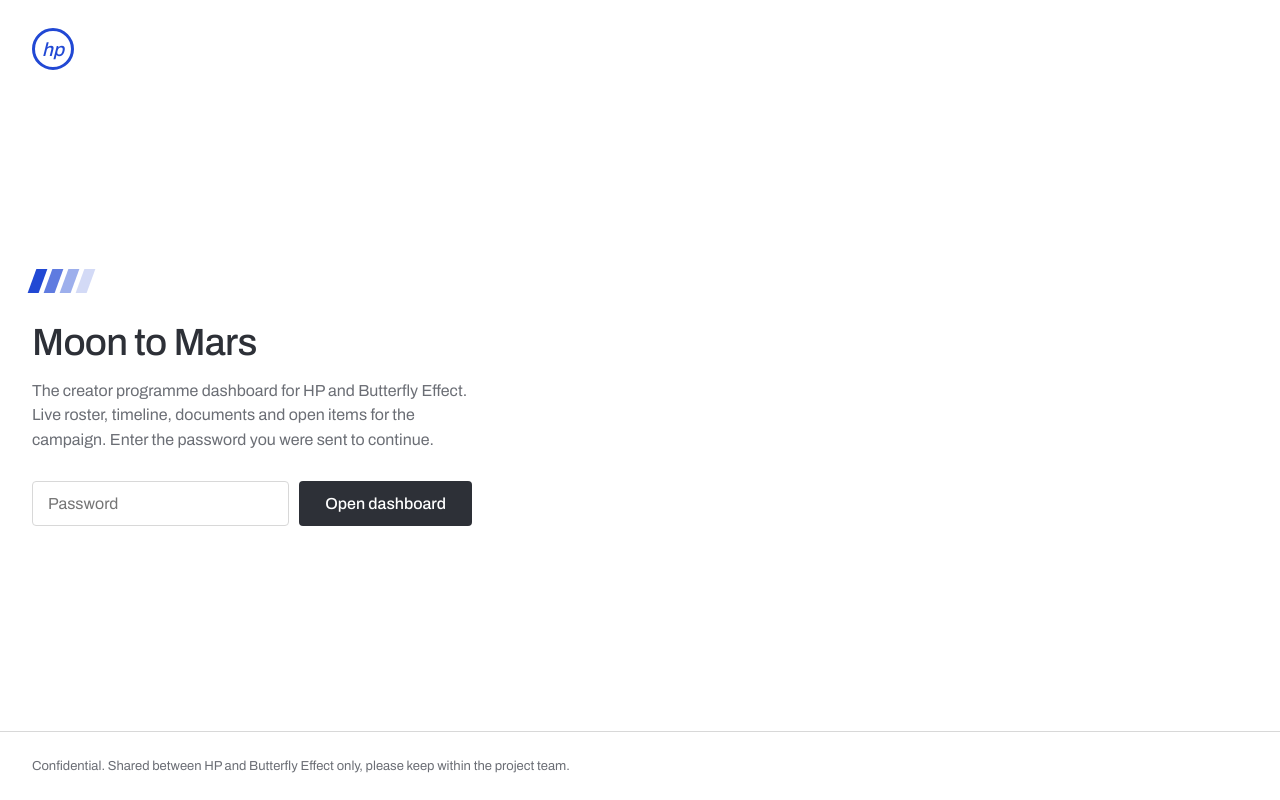
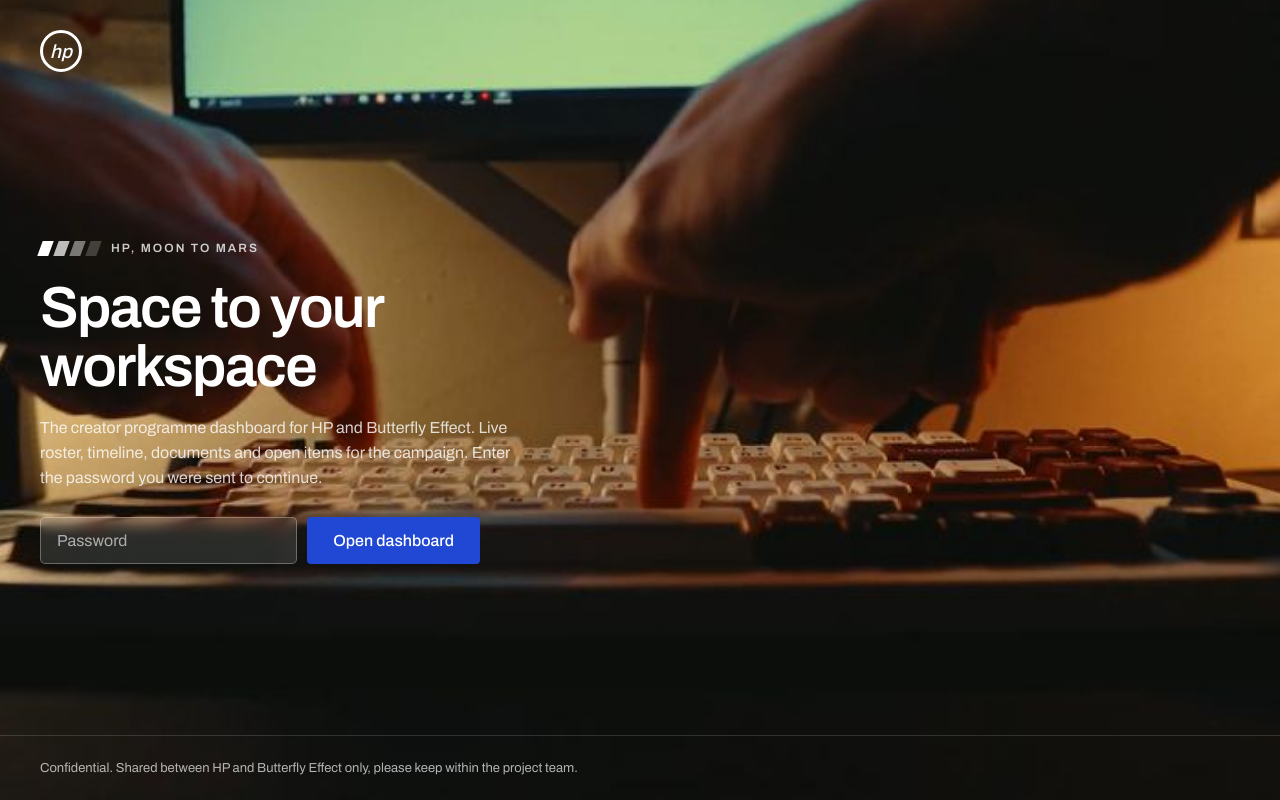
Before and after one commit to vuyo-B3/HP-Moon-to-Mars, a plain HTML site: page index.html in a window 1280 px wide. Drawn offline with Linux system fonts and the light colour scheme.

Commit message:
cinematic slideshow on the login gate
- 5 stills crossfade behind the password gate, pure css, no js
- tagline 'Space to your workspace' over the images, white hp mark
- reduced-motion shows the first still only; password flow unchanged

Co-Authored-By: Claude Opus 4.8 <noreply@anthropic.com>

```diff
--- a/index.html
+++ b/index.html
@@ -74,21 +74,41 @@ h3{font-size:20px}
 .stripes i:nth-child(4){opacity:.2}
 
 /* ---------- gate ---------- */
-#gate{position:fixed;inset:0;background:var(--white);z-index:100;display:flex;flex-direction:column}
-#gate .gate-top{padding:28px 32px}
-#gate .gate-mid{flex:1;display:flex;align-items:center;padding:0 32px}
-.gate-card{max-width:440px;width:100%}
-.gate-card .stripes{margin-bottom:28px}
-.gate-card h1{font-size:38px;margin-bottom:14px;font-weight:500;letter-spacing:-0.02em}
-.gate-card p{color:var(--ink-60);margin-bottom:28px}
-.gate-row{display:flex;gap:10px}
+/* ---------- gate, cinematic slideshow ---------- */
+#gate{position:fixed;inset:0;background:#0C0D10;z-index:100;display:flex;flex-direction:column;overflow:hidden;color:var(--white)}
+.slides{position:absolute;inset:0;z-index:0}
+.slides .s{position:absolute;inset:0;background-size:cover;background-position:center;opacity:0;animation:gateslide 35s infinite}
+.slides .s:nth-child(1){background-image:url(img/gate-1.jpg);animation-delay:0s}
+.slides .s:nth-child(2){background-image:url(img/gate-2.jpg);animation-delay:7s}
+.slides .s:nth-child(3){background-image:url(img/gate-3.jpg);animation-delay:14s}
+.slides .s:nth-child(4){background-image:url(img/gate-4.jpg);animation-delay:21s}
+.slides .s:nth-child(5){background-image:url(img/gate-5.jpg);animation-delay:28s}
+@keyframes gateslide{0%{opacity:0;transform:scale(1.04)}3%{opacity:1}17%{opacity:1}20%{opacity:0}100%{opacity:0;transform:scale(1.11)}}
+#gate .scrim{position:absolute;inset:0;z-index:1;background:linear-gradient(180deg,rgba(12,13,16,.5) 0%,rgba(12,13,16,.2) 38%,rgba(12,13,16,.82) 100%)}
+#gate .gate-top,#gate .gate-mid,#gate .gate-foot{position:relative;z-index:2}
+#gate .gate-top{padding:30px 40px}
+#gate .gate-mid{flex:1;display:flex;align-items:center;padding:0 40px}
+.gate-card{max-width:640px;width:100%}
+.gate-card .eyebrow{font-size:12px;font-weight:600;letter-spacing:2px;text-transform:uppercase;color:rgba(255,255,255,.78);margin-bottom:20px;display:flex;align-items:center;gap:12px}
+.gate-card .eyebrow .stripes{height:15px}
+.gate-card .stripes i{background:var(--white)}
+.gate-card h1{font-size:58px;line-height:1.02;margin-bottom:20px;font-weight:600;letter-spacing:-0.03em;max-width:15ch}
+.gate-card p{color:rgba(255,255,255,.8);margin-bottom:26px;max-width:52ch;font-size:16px}
+.gate-row{display:flex;gap:10px;max-width:440px}
 input[type=password],input[type=search]{font-family:inherit;font-size:16px;color:var(--ink);border:1px solid var(--line);background:var(--white);padding:13px 15px;border-radius:4px;width:100%}
 input[type=password]:focus,input[type=search]:focus{border-color:var(--blue);outline:none}
+#gate input[type=password]{color:var(--white);border-color:rgba(255,255,255,.3);background:rgba(255,255,255,.12);padding:14px 16px;border-radius:5px;backdrop-filter:blur(6px)}
+#gate input[type=password]::placeholder{color:rgba(255,255,255,.62)}
+#gate input[type=password]:focus{border-color:var(--white);background:rgba(255,255,255,.18)}
 .btn{background:var(--ink);color:var(--white);padding:13px 26px;border-radius:4px;font-weight:500;white-space:nowrap;transition:background .18s ease,transform .12s var(--ease-out)}
 .btn:hover{background:#000}
 .btn:active{transform:scale(.97)}
-.gate-err{color:var(--bloom);font-size:14px;margin-top:14px;min-height:20px}
-#gate .gate-foot{padding:24px 32px;border-top:1px solid var(--line);font-size:13px;color:var(--ink-60)}
+#gate .btn{background:var(--blue)}
+#gate .btn:hover{background:var(--blue-dark)}
+.gate-err{color:#FF8A82;font-size:14px;margin-top:14px;min-height:20px;text-shadow:0 1px 2px rgba(0,0,0,.4)}
+#gate .gate-foot{padding:22px 40px;border-top:1px solid rgba(255,255,255,.14);font-size:13px;color:rgba(255,255,255,.68)}
+@media (prefers-reduced-motion:reduce){.slides .s{animation:none}.slides .s:nth-child(1){opacity:1}}
+@media (max-width:620px){.gate-card h1{font-size:38px}#gate .gate-top,#gate .gate-mid,#gate .gate-foot{padding-left:22px;padding-right:22px}.gate-row{flex-direction:column;max-width:360px}}
 
 /* ---------- header ---------- */
 header{position:sticky;top:0;z-index:40;background:rgba(255,255,255,.94);backdrop-filter:blur(6px);border-bottom:1px solid var(--line)}
@@ -257,18 +277,20 @@ footer .stripes i{background:var(--white)}
 
 <!-- ============ PASSWORD GATE ============ -->
 <div id="gate">
+  <div class="slides"><span class="s"></span><span class="s"></span><span class="s"></span><span class="s"></span><span class="s"></span></div>
+  <div class="scrim"></div>
   <div class="gate-top">
     <div class="logo">
       <svg width="42" height="42" viewBox="0 0 42 42" aria-label="HP">
-        <circle cx="21" cy="21" r="19.5" fill="none" stroke="#2148D4" stroke-width="3"/>
-        <text x="21" y="28" text-anchor="middle" font-family="Archivo, Helvetica, Arial, sans-serif" font-size="19" font-style="italic" font-weight="500" fill="#2148D4">hp</text>
+        <circle cx="21" cy="21" r="19.5" fill="none" stroke="#FFFFFF" stroke-width="3"/>
+        <text x="21" y="28" text-anchor="middle" font-family="Archivo, Helvetica, Arial, sans-serif" font-size="19" font-style="italic" font-weight="500" fill="#FFFFFF">hp</text>
       </svg>
     </div>
   </div>
   <div class="gate-mid">
     <div class="gate-card">
-      <div class="stripes"><i></i><i></i><i></i><i></i></div>
-      <h1>Moon to Mars</h1>
+      <div class="eyebrow"><span class="stripes"><i></i><i></i><i></i><i></i></span>HP, Moon to Mars</div>
+      <h1>Space to your workspace</h1>
       <p>The creator programme dashboard for HP and Butterfly Effect. Live roster, timeline, documents and open items for the campaign. Enter the password you were sent to continue.</p>
       <div class="gate-row">
         <input type="password" id="pw" placeholder="Password" autocomplete="current-password" aria-label="Password">
```
Also changed, not shown: img/gate-1.jpg (added), img/gate-2.jpg (added), img/gate-3.jpg (added), img/gate-4.jpg (added), img/gate-5.jpg (added).
